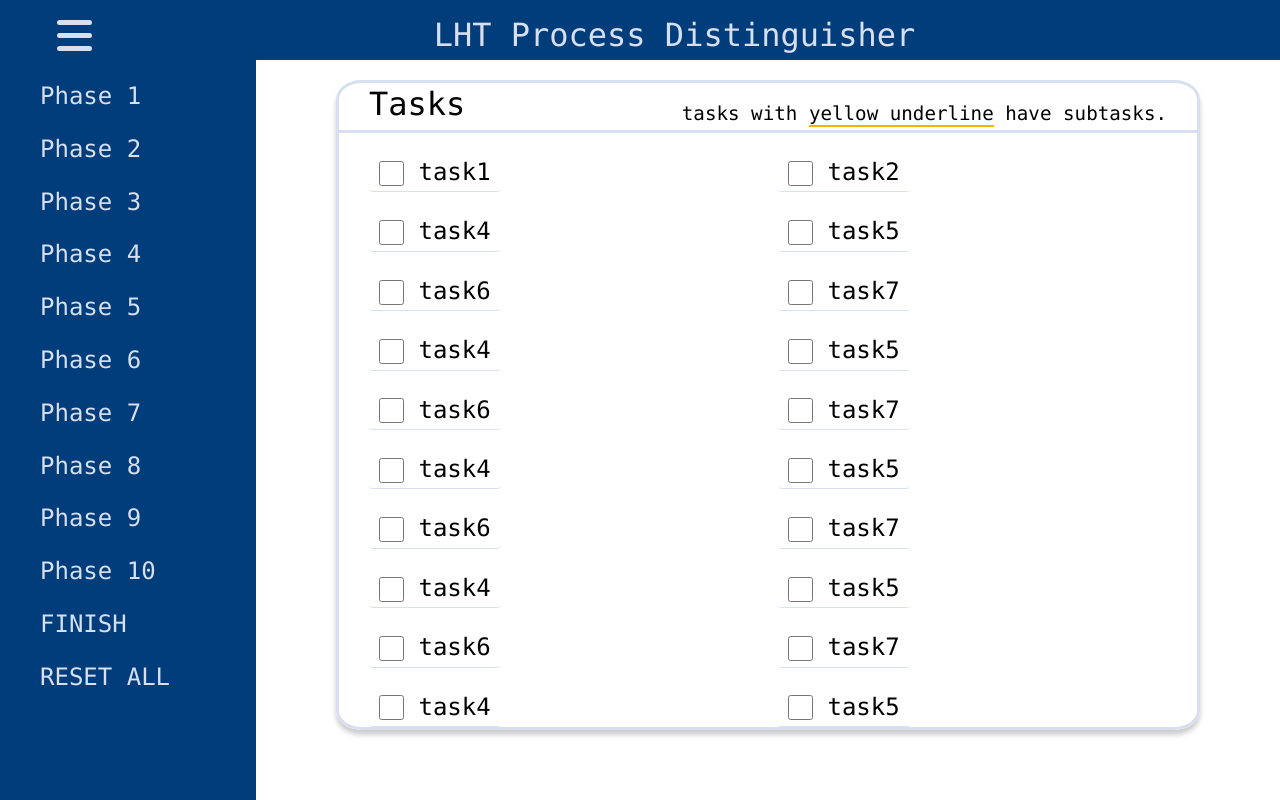
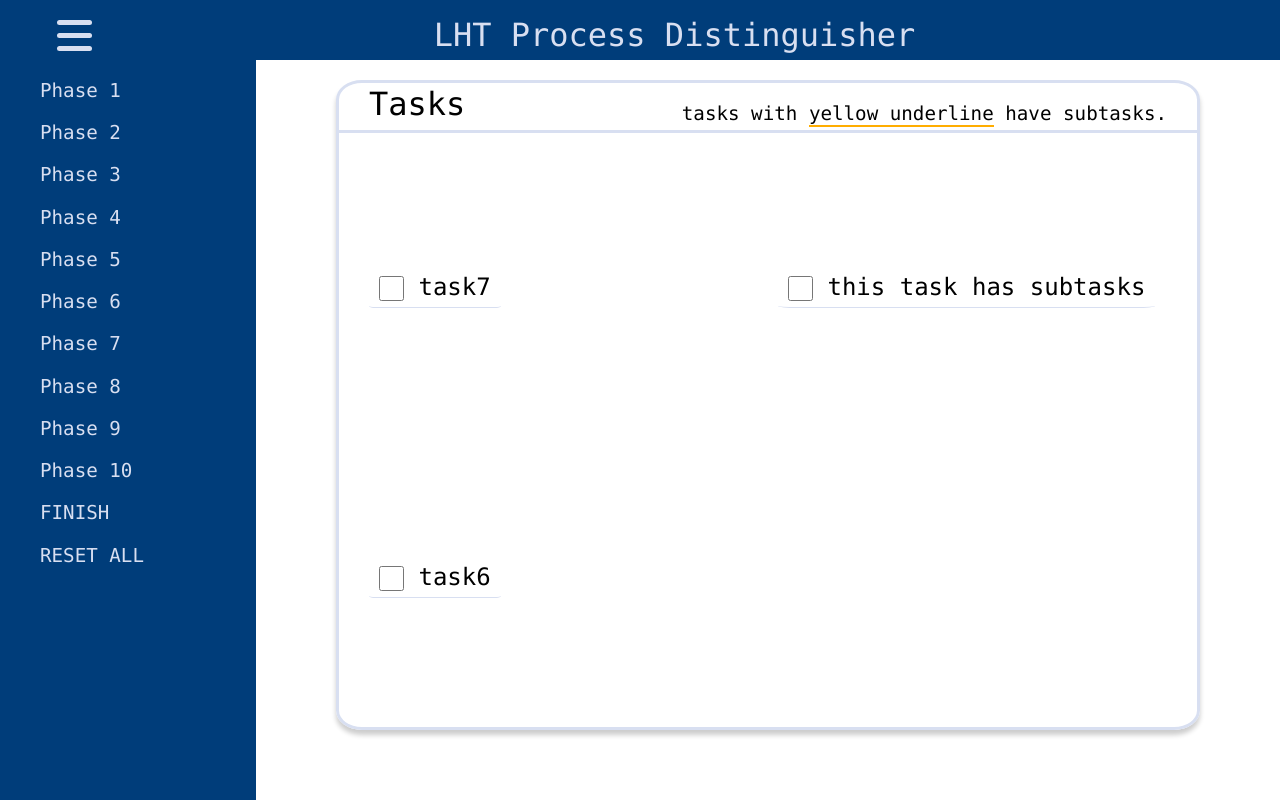
Before and after one commit to RuilinYang-beta/LufthansaTechnik_Process_Distinguisher_Web, a website: page client/index.html in a window 1280 px wide. Drawn offline with nearby package versions, Linux system fonts and the light colour scheme.

Commit message:
update phase and tasks

```diff
--- a/client/css/style.css
+++ b/client/css/style.css
@@ -76,6 +76,9 @@ h2 {
   transition: transform 0.3s ease-in;
 }
 
+.navbar li {
+  font-size: 0.8em;
+}
 /* - when navbar collapsed -*/
 .collapse {
   transform: translateX(calc(-100% + 10px));
@@ -122,6 +125,7 @@ nav {
   background: var(--grey);
   color: var(--primary-blue);
 }
+
 .navbar a:focus {
   background: var(--grey);
   color: var(--primary-blue);
--- a/client/index.html
+++ b/client/index.html
@@ -57,83 +57,7 @@
         <div class="grid">
           <label class="task">
             <input type="checkbox" />
-            task1
-          </label>
-          <label class="task">
-            <input type="checkbox" />
-            task2
-          </label>
-          <label class="task">
-            <input type="checkbox" />
-            task4
-          </label>
-          <label class="task">
-            <input type="checkbox" />
-            task5
-          </label>
-          <label class="task">
-            <input type="checkbox" />
-            task6
-          </label>
-          <label class="task">
-            <input type="checkbox" />
             task7
-          </label>
-          <label class="task">
-            <input type="checkbox" />
-            task4
-          </label>
-          <label class="task">
-            <input type="checkbox" />
-            task5
-          </label>
-          <label class="task">
-            <input type="checkbox" />
-            task6
-          </label>
-          <label class="task">
-            <input type="checkbox" />
-            task7
-          </label>
-          <label class="task">
-            <input type="checkbox" />
-            task4
-          </label>
-          <label class="task">
-            <input type="checkbox" />
-            task5
-          </label>
-          <label class="task">
-            <input type="checkbox" />
-            task6
-          </label>
-          <label class="task">
-            <input type="checkbox" />
-            task7
-          </label>
-          <label class="task">
-            <input type="checkbox" />
-            task4
-          </label>
-          <label class="task">
-            <input type="checkbox" />
-            task5
-          </label>
-          <label class="task">
-            <input type="checkbox" />
-            task6
-          </label>
-          <label class="task">
-            <input type="checkbox" />
-            task7
-          </label>
-          <label class="task">
-            <input type="checkbox" />
-            task4
-          </label>
-          <label class="task">
-            <input type="checkbox" />
-            task5
           </label>
           <label class="task">
             <input type="checkbox" />
@@ -157,10 +81,6 @@
             <input type="checkbox" />
             task6
           </label>
-          <label class="task">
-            <input type="checkbox" />
-            task7
-          </label>
         </div>
       </div>
 
--- a/client/ui.js
+++ b/client/ui.js
@@ -1,19 +1,22 @@
-// toggle navbar
+// a phase-centered template, also can be used to calc score
+let templates;
+let phases;
+let temp; // temporary variable
+
 $(".hamburger").click(() => {
   $(".navbar").toggleClass("collapse");
   $(".main_container").toggleClass("expand");
 });
 
-// change the style of tasks that have subtask
-$(".task:has(.subtask)").css("border-bottom", "2px solid #ffad00");
-
+// ============ Initialization ============
+// ----- get data from backend -----
 // temp: send GET when click on logo
 $(".header .logo").click(() => {
   $.ajax({
     url: "./api/templates",
     type: "GET",
     success: (result) => {
-      console.log(result);
+      templates = result;
     },
     error: (error) => {
       console.log(`Error ${error}`);
@@ -24,10 +27,69 @@ $(".header .logo").click(() => {
     url: "./api/phases",
     type: "GET",
     success: (result) => {
-      console.log(result);
+      phases = result;
+      // TODO: make sure when this line happen, `templates` is also ready
+      // async, await
+      initDisplay(phases);
     },
     error: (error) => {
       console.log(`Error ${error}`);
     },
   });
 });
+
+// ----- display init phase -----
+const initDisplay = () => {
+  // add phases on sidebar
+  $(".navbar nav ul").html(`
+    ${phases.map((p) => `<li><a href="#">${p}</a></li>`).join("")}
+  `);
+
+  // phase event listener: click -> focus
+  // show tasks of the focused phase
+  $(".navbar li a").click((e) => {
+    e.target.focus();
+    showTasksOfFocusedPhase();
+  });
+
+  // focus on the first phase
+  $(".navbar li:first-child a").focus();
+};
+
+// ============ General interactions ============
+// $(".navbar li a").click((e) => {
+//   $(".navbar li:nth-child(3) a").focus();
+//   console.log(e.target);
+// });
+
+const showTasksOfFocusedPhase = () => {
+  // clear existing tasks
+  // TODO: do I need to add event listener to tasks??
+  $(".taskArea div.grid").html("");
+
+  const focusedPhase = $("a:focus").text();
+  console.log(focusedPhase);
+  const tasks = templates[focusedPhase];
+  for (let taskId in tasks) {
+    $(".taskArea div.grid").append(_makeTaskElement(taskId, tasks));
+  }
+  _styleTasksWithSubtasks();
+
+  // TODO: read into `templates` to see what the user has already selected
+  // update checkbox accordingly
+};
+
+const _makeTaskElement = (taskId, tasks) => {
+  // TODO: accommodate subtasks
+  return `
+    <label class="task">
+      <input type="checkbox" id=${taskId}/>
+      ${tasks[taskId]["task"]}
+  </label>
+  `;
+};
+
+// change the style of tasks that have subtask
+const _styleTasksWithSubtasks = () => {
+  $(".task:has(.subtask)").css("border-bottom", "2px solid #ffad00");
+};
```
